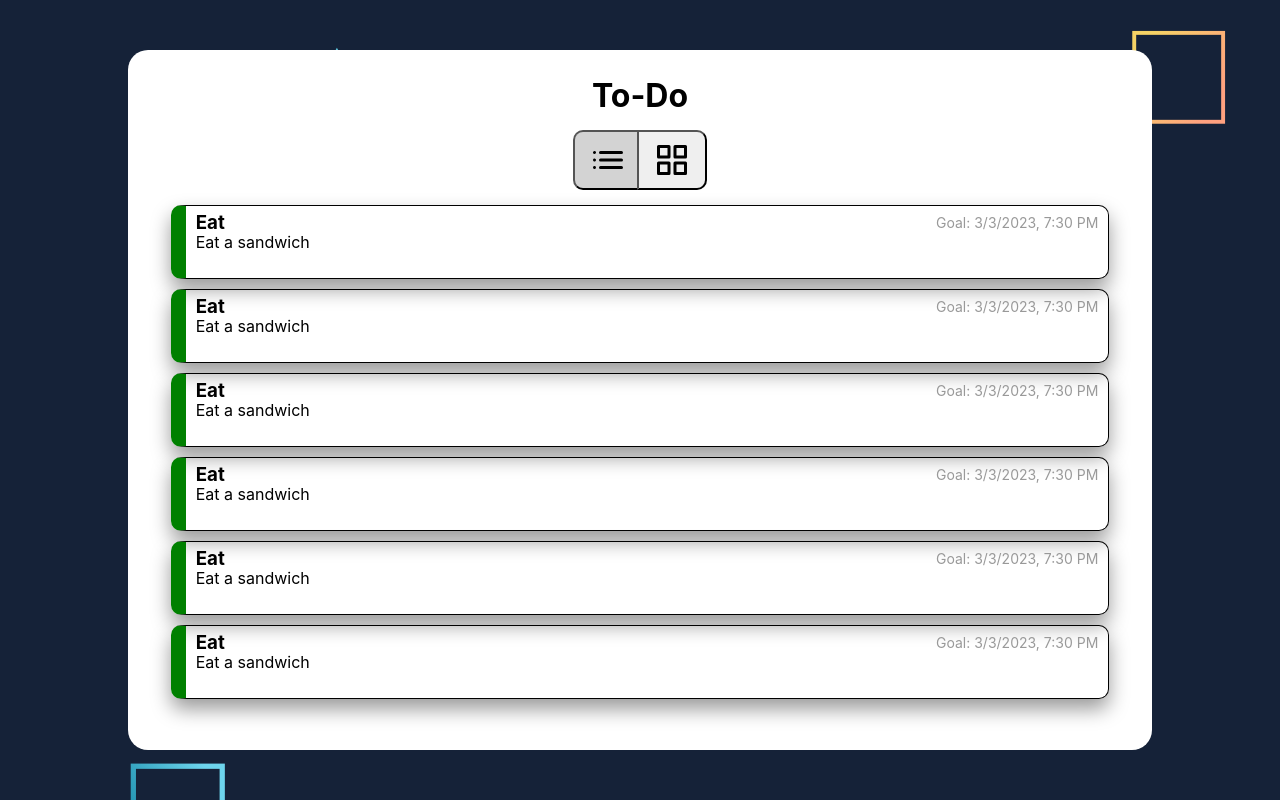
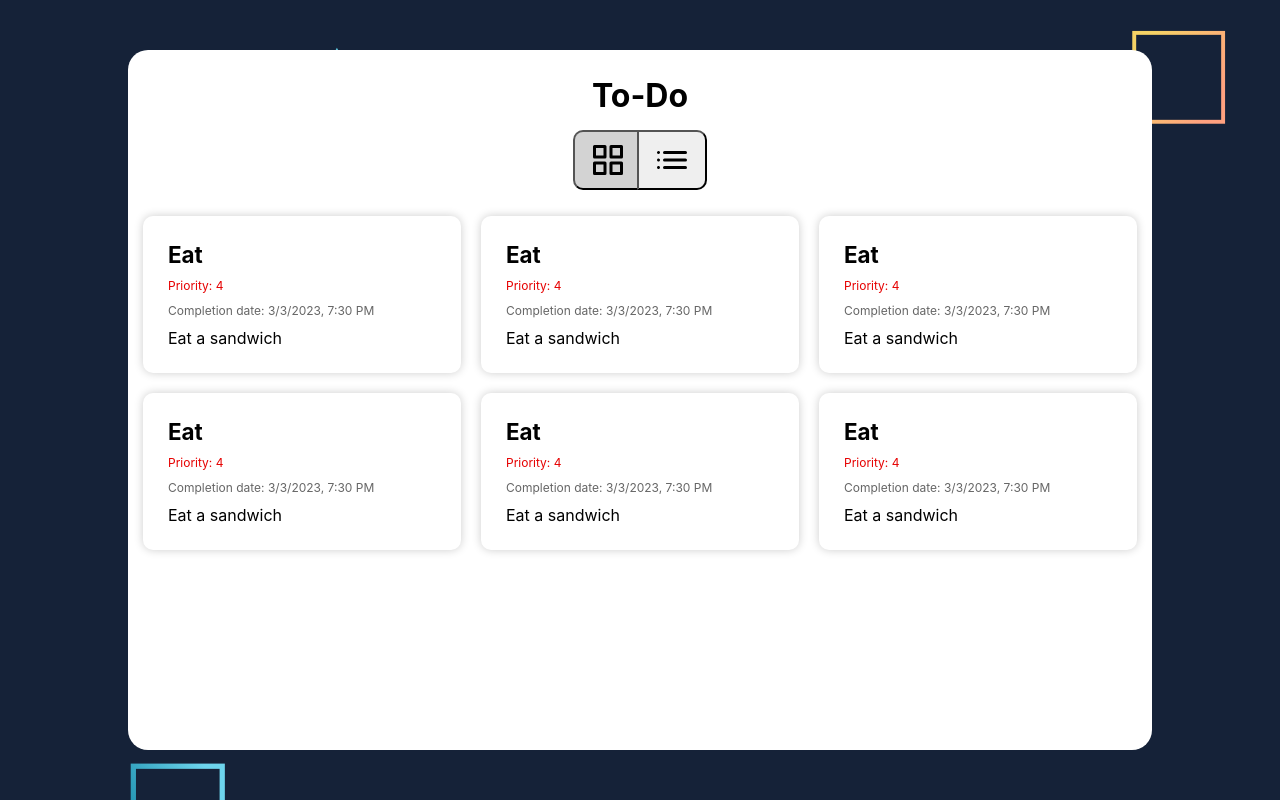
Before and after one commit to DanielGRasmussen/todo-fullstack, a React (Create React App) app: page / in a window 1280 px wide. Built offline with nearby package versions, Linux system fonts and the light colour scheme.

Commit message:
Finished display of grid/list todo list.

```diff
--- a/public/index.html
+++ b/public/index.html
@@ -9,7 +9,7 @@
 			name="description"
 			content="Web site created using create-react-app"
 		/>
-		<link rel="apple-touch-icon" href="%PUBLIC_URL%/logo192.png" />
+		<link rel="apple-touch-icon" href="%PUBLIC_URL%/logo.png" />
 		<!--
       manifest.json provides metadata used when your web app is installed on a
       user's mobile device or desktop. See https://developers.google.com/web/fundamentals/web-app-manifest/
--- a/src/App.css
+++ b/src/App.css
@@ -9,7 +9,8 @@ body {
 	flex-direction: column;
 }
 
-header, footer {
+header,
+footer {
 	height: 50px;
 }
 
@@ -89,43 +90,63 @@ h1 {
 	margin-top: -5px;
 }
 
-#grid-button {
+#list-button {
 	border-top-right-radius: 10px;
 	border-bottom-right-radius: 10px;
 	margin-left: -3.5px;
 }
 
-#list-button {
+#grid-button {
 	border-top-left-radius: 10px;
 	border-bottom-left-radius: 10px;
 	margin-right: -3px;
 	padding-right: 15px;
 }
 
-/* To-do Items */
-.list .todo-item {
-	border-radius: 10px;
-	border: 1px solid black;
-	position: relative;
-	margin: 0 auto 10px auto;
-	box-shadow: 0 10px 20px rgba(0, 0, 0, 0.4);
-	width: 90%;
+/* To-do Items Displays */
+#todos {
+	padding: 0 15px;
+	list-style: none;
 }
 
-.list .todo-item .goal-date {
-	position: absolute;
-	top: 3px;
-	right: 5px;
-	font-size: 14px;
-	color: #999;
+.list .todo-item {
+	margin-bottom: 10px;
 }
 
-.list .todo-item h3 {
-	position: absolute;
-	top: 0;
+/* Grid list view */
+.grid {
+	display: grid;
+	grid-template-columns: repeat(auto-fit, minmax(300px, 1fr));
+	grid-gap: 20px;
+}
+
+.todo-item {
+	border-radius: 10px;
+	box-shadow: 0 0 10px rgba(0, 0, 0, 0.2);
+	padding: 20px;
+}
+
+.todo-item h3 {
+	margin: 0;
+	font-size: 1.4rem;
+}
+
+.todo-item .priority,
+.todo-item .completion-date {
+	font-size: 12px;
 	margin: 0;
 }
 
-.list .todo-item.complete {
-	border-left: green 15px solid;
+.todo-item .description {
+	margin: 0;
 }
+
+/* Style the completion date */
+.todo-item .completion-date {
+	color: #666;
+}
+
+/* Style the priority */
+.todo-item .priority {
+	color: #E60000;
+}
--- a/src/App.tsx
+++ b/src/App.tsx
@@ -17,25 +17,19 @@ interface ITodoData {
 }
 
 function todoElement({
-	// TODO remove unneeded
-	created,
-	proposedStartDate,
-	actualStartDate,
 	proposedEndDate,
-	actualEndDate,
 	title,
 	description,
 	type,
-	subTasks,
 	priority,
-	status,
-	lastUpdated
+	status
 }: ITodoData) {
 	return (
-		<div className={`todo-item ${status} ${type}`}>
+		<li className={`todo-item ${status} ${type}`}>
 			<h3>{title}</h3>
-			<div className={"goal-date"}>
-				Goal:{" "}
+			<p className="priority">Priority: {priority}</p>
+			<p className="completion-date">
+				Completion date:{" "}
 				{new Date(proposedEndDate).toLocaleString("en-US", {
 					month: "numeric",
 					day: "numeric",
@@ -44,10 +38,27 @@ function todoElement({
 					minute: "numeric",
 					hour12: true
 				})}
-			</div>
-			<p>{description}</p>
-		</div>
+			</p>
+			<p className="description">{description}</p>
+		</li>
 	);
+}
+
+function setTodoStyle(todoStyle: string): void {
+	// Either "grid" or "list" should probably use an enum or boolean "isList" parameter.
+	const todos = document.querySelector("#todos");
+	if (!todos) {
+		return;
+	}
+	// Gets the list style that this isn't.
+	const other = todoStyle === "grid" ? "list" : "grid";
+	todos.classList.remove(other);
+	todos.classList.add(todoStyle);
+
+	const selected = document.getElementById(`${todoStyle}-button`);
+	const deselected = document.getElementById(`${other}-button`);
+	selected.classList.add("selected");
+	deselected.classList.remove("selected");
 }
 
 function App() {
@@ -66,29 +77,44 @@ function App() {
 		lastUpdated: new Date("03 March 2023 19:25 UTC").toISOString()
 	};
 
+	document.title = "Main | To Do List";
+
 	return (
 		<body>
 			<header></header>
 			<main>
 				<h1>To-Do</h1>
 				<div id="menu">
-					<button id="list-button" className="selected">
-						<img src={"assets/list.svg"} alt={"List icon"} />
+					<button
+						id="grid-button"
+						className="selected"
+						onClick={() => setTodoStyle("grid")}
+					>
+						<img
+							src={process.env.PUBLIC_URL + "/assets/grid.svg"}
+							alt="Grid icon"
+						/>
+						{/* https://iconscout.com/icon/grid-1440091 */}
+					</button>
+					<button
+						id="list-button"
+						onClick={() => setTodoStyle("list")}
+					>
+						<img
+							src={process.env.PUBLIC_URL + "/assets/list.svg"}
+							alt="List icon"
+						/>
 						{/* https://iconscout.com/icon/list-format-1440385 */}
 					</button>
-					<button id="grid-button">
-						<img src={"assets/grid.svg"} alt={"Grid icon"} />
-						{/* https://iconscout.com/icon/grid-1440091 */}
-					</button>
 				</div>
-				<div id={"todos"} className={"list"}>
+				<ul id="todos" className="grid">
 					{todoElement(TodoData)}
 					{todoElement(TodoData)}
 					{todoElement(TodoData)}
 					{todoElement(TodoData)}
 					{todoElement(TodoData)}
 					{todoElement(TodoData)}
-				</div>
+				</ul>
 			</main>
 			<footer></footer>
 		</body>
```
